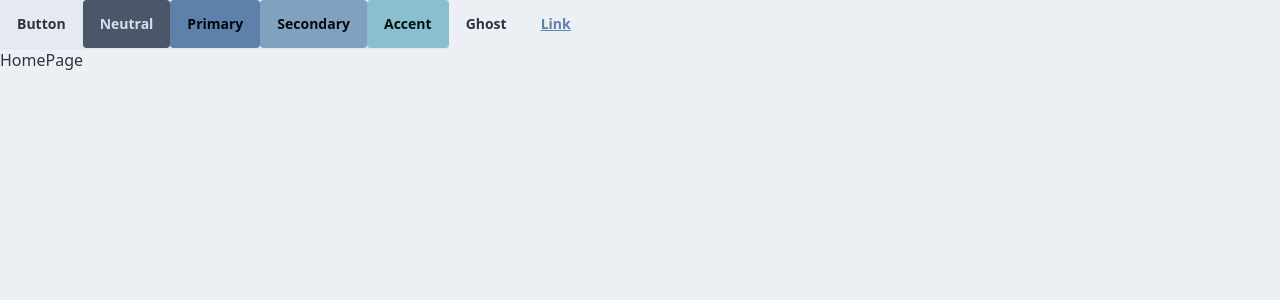
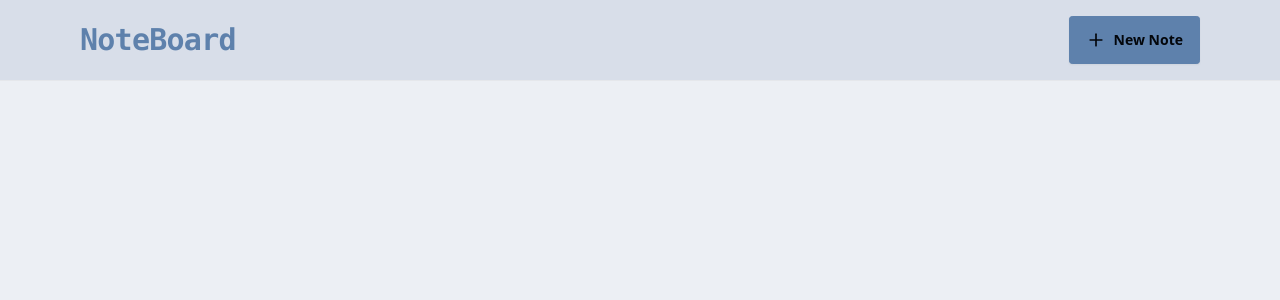
Before and after one commit to jaw039/MERN-NOTEPAD, a React (Vite) app in the folder frontend/: page / in a window 1280 px wide. Shown: the top 300 px of the page. Built offline with nearby package versions, Linux system fonts and the light colour scheme.

Commit message:
feat: add Navbar component and update HomePage layout

```diff
--- a/frontend/package.json
+++ b/frontend/package.json
@@ -10,6 +10,8 @@
     "preview": "vite preview"
   },
   "dependencies": {
+    "axios": "^1.12.2",
+    "lucide-react": "^0.544.0",
     "react": "^19.1.1",
     "react-dom": "^19.1.1",
     "react-hot-toast": "^2.6.0",
--- a/frontend/src/App.jsx
+++ b/frontend/src/App.jsx
@@ -8,13 +8,13 @@ import toast, { Toaster } from "react-hot-toast";
 const App = () => {
   return (
     <div data-theme = "nord">
-        <button className="btn">Button</button>
+        {/* <button className="btn">Button</button>
         <button className="btn btn-neutral">Neutral</button>
         <button className="btn btn-primary">Primary</button>
         <button className="btn btn-secondary">Secondary</button>
         <button className="btn btn-accent">Accent</button>
         <button className="btn btn-ghost">Ghost</button>
-        <button className="btn btn-link">Link</button>
+        <button className="btn btn-link">Link</button> */}
         {/* <button onClick = {() => toast.success("success")} className = "text-red-500 p-4 bg-pink-300">Click Me</button>  */}
         <Routes>
             <Route path = "/" element = {<HomePage />} />
--- /dev/null
+++ b/frontend/src/components/Navbar.jsx
@@ -0,0 +1,25 @@
+import { Link } from "react-router";
+import { PlusIcon} from "lucide-react";
+
+const Navbar = () => {
+    return (
+    <header className = "bg-base-300 border-b border-x-base-content/20">
+        <div className = "mx-auto max-w-6xl px-4 py-4">
+            <div className = "flex items-center justify-between">
+                <h1 className = "text-3xl font-bold text-primary font-mono tracking-tight">
+                    NoteBoard
+                </h1>
+                <div className = "flext items-center gap-4">
+                    <Link to = {"/create"} className = "btn btn-primary">
+                    <PlusIcon className = "size-5"/>
+                    <span>New Note</span>
+                    </Link>
+                </div>
+            </div>
+
+        </div>
+    </header>
+    );
+};
+
+export default Navbar;
--- a/frontend/src/pages/HomePage.jsx
+++ b/frontend/src/pages/HomePage.jsx
@@ -1,7 +1,13 @@
+import Navbar from "../components/Navbar";
+
 const HomePage = () => {
   return (
-    <div>HomePage</div>
-  )
-}
+    // minimum height screen
+    <div className = "min-h-screen">
+      <Navbar />
+    </div>
+
+  );
+};
 
 export default HomePage;
```
Also changed, not shown: 1 other file (tests, documents, lock files or other folders).
